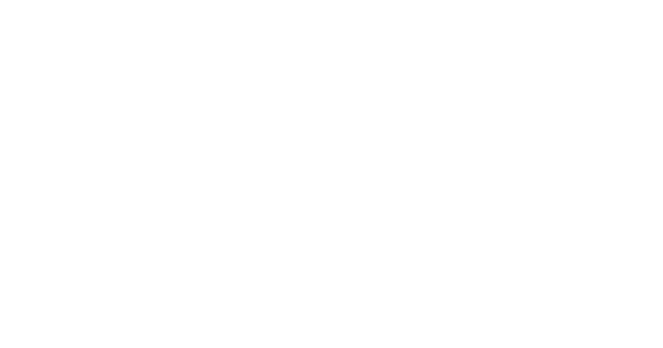
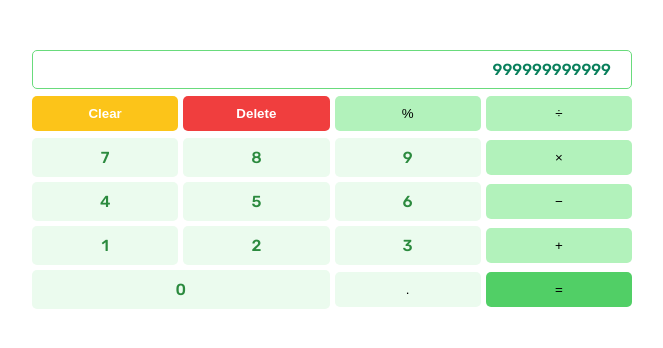
Before and after one commit to Ervin001/calculator, a plain HTML site: page index.html in a window 1280 px wide. Shown: the whole page, without its empty margins (308-971 px from the left). Drawn offline with Linux system fonts and the light colour scheme.

Commit message:
Added UI

```diff
--- a/index.html
+++ b/index.html
@@ -4,9 +4,39 @@
     <meta charset="UTF-8" />
     <meta http-equiv="X-UA-Compatible" content="IE=edge" />
     <meta name="viewport" content="width=device-width, initial-scale=1.0" />
+    <link rel="preconnect" href="https://fonts.googleapis.com" />
+    <link rel="preconnect" href="https://fonts.gstatic.com" crossorigin />
+    <link
+      href="https://fonts.googleapis.com/css2?family=Rubik:wght@500;700&display=swap"
+      rel="stylesheet"
+    />
     <link rel="stylesheet" href="styles.css" />
     <script defer src="script.js"></script>
     <title>Calculator</title>
   </head>
-  <body></body>
+  <body>
+    <div class="calculator">
+      <div class="display">999999999999</div>
+      <button class="btns special clear">Clear</button>
+      <button class="btns special delete">Delete</button>
+      <button class="btns special percent">&percnt;</button>
+      <button class="btns decimal">&#46;</button>
+      <button class="btns special special divide">&divide;</button>
+      <button class="btns special multiply">&times;</button>
+      <button class="btns special subtract">&minus;</button>
+      <button class="btns special adition">&plus;</button>
+      <button class="btns equals">&equals;</button>
+
+      <buttons id="one" class="btns btn-numbers">1</buttons>
+      <buttons id="two" class="btns btn-numbers">2</buttons>
+      <buttons id="three" class="btns btn-numbers">3</buttons>
+      <buttons id="four" class="btns btn-numbers">4</buttons>
+      <buttons id="five" class="btns btn-numbers">5</buttons>
+      <buttons id="six" class="btns btn-numbers">6</buttons>
+      <buttons id="seven" class="btns btn-numbers">7</buttons>
+      <buttons id="eight" class="btns btn-numbers">8</buttons>
+      <buttons id="nine" class="btns btn-numbers">9</buttons>
+      <buttons id="zero" class="btns btn-numbers">0</buttons>
+    </div>
+  </body>
 </html>
--- a/styles.css
+++ b/styles.css
@@ -0,0 +1,152 @@
+* {
+  padding: 0;
+  margin: 0;
+  box-sizing: border-box;
+}
+body {
+  display: grid;
+  justify-content: center;
+  align-items: center;
+
+  font-family: 'Rubik', sans-serif;
+  color: #2b8a3e;
+}
+
+.calculator {
+  display: grid;
+
+  grid-template-columns: repeat(4, 1fr);
+  grid-template-rows: repeat(6, 1fr);
+
+  width: 600px;
+  margin-top: 50px;
+  gap: 5px;
+}
+
+.display {
+  display: flex;
+  justify-content: flex-end;
+  align-items: center;
+
+  padding-right: 20px;
+  color: #087f5b;
+  grid-column: 1 / -1;
+  border: 1px solid #69db7c;
+  border-radius: 5px;
+}
+
+.btns {
+  background-color: #ebfbee;
+  border: none;
+  border-radius: 5px;
+  padding: 10px 10px;
+
+  align-self: center;
+  display: flex;
+  align-items: center;
+  justify-content: center;
+}
+
+.special {
+  background-color: #b2f2bb;
+}
+
+.delete {
+  background-color: #f03e3e;
+  color: #fff;
+  font-weight: 700;
+}
+
+.clear {
+  background-color: #fcc419;
+  color: #2b8a3e;
+  color: #fff;
+  font-weight: 700;
+}
+
+.divide {
+  grid-column: 4 / 5;
+  grid-row: -6 / -5;
+}
+
+.multiply {
+  grid-column: 4 / 5;
+  grid-row: -5 / -4;
+}
+
+.subtract {
+  grid-column: 4 / 5;
+  grid-row: -4 / -3;
+}
+
+.adition {
+  grid-column: 4 / 5;
+  grid-row: -3 / -2;
+}
+
+.decimal {
+  grid-column: 3 / 4;
+  grid-row: 6 / 7;
+}
+
+.equals {
+  grid-column: 4 / 5;
+  grid-row: -2 / -1;
+
+  background-color: #51cf66;
+}
+
+.decimal {
+  grid-column: 3 / 4;
+  grid-row: 6 / 7;
+}
+
+#zero {
+  grid-column: 1 / 3;
+  grid-row: 6 / 7;
+}
+
+#one {
+  grid-column: 1 / 2;
+  grid-row: 5 / 6;
+}
+
+#two {
+  grid-column: 2 / 3;
+  grid-row: 5 / 6;
+}
+
+#three {
+  grid-column: 3 / 4;
+  grid-row: 5 / 6;
+}
+
+#four {
+  grid-column: 1 / 2;
+  grid-row: 4 / 5;
+}
+
+#five {
+  grid-column: 2 / 3;
+  grid-row: 4 / 5;
+}
+
+#six {
+  grid-column: 3 / 4;
+  grid-row: 4 / 5;
+}
+
+#seven {
+  grid-column: 1 / 2;
+  grid-row: 3 / 4;
+}
+
+#eight {
+  grid-column: 2 / 3;
+  grid-row: 3 / 4;
+}
+
+#nine {
+  grid-column: 3 / 4;
+  grid-row: 3 / 4;
+}
```
